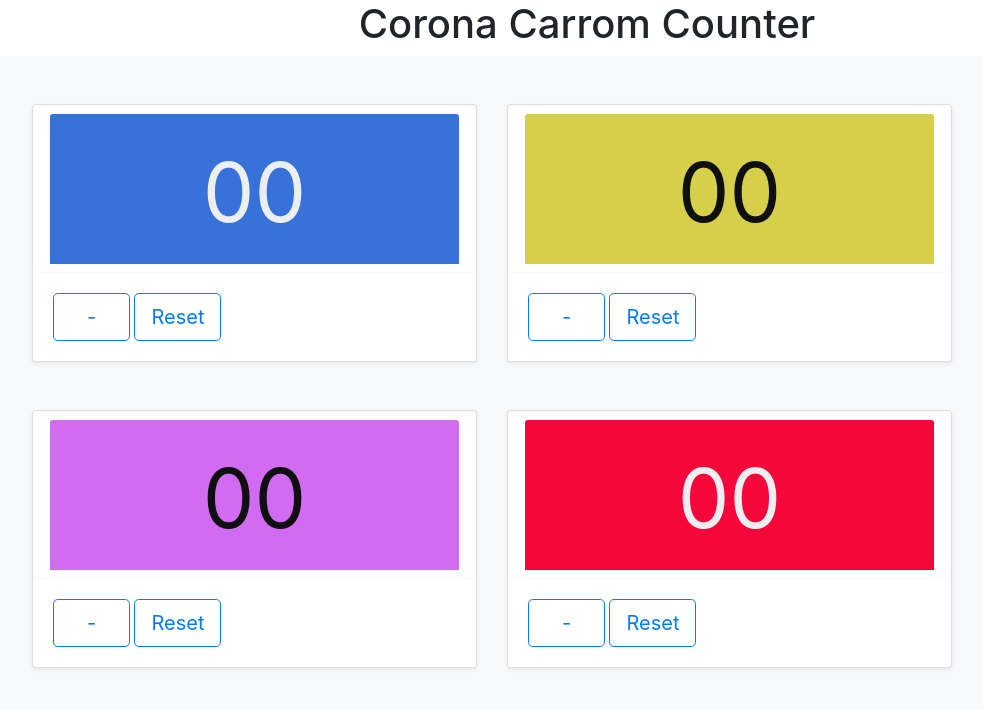
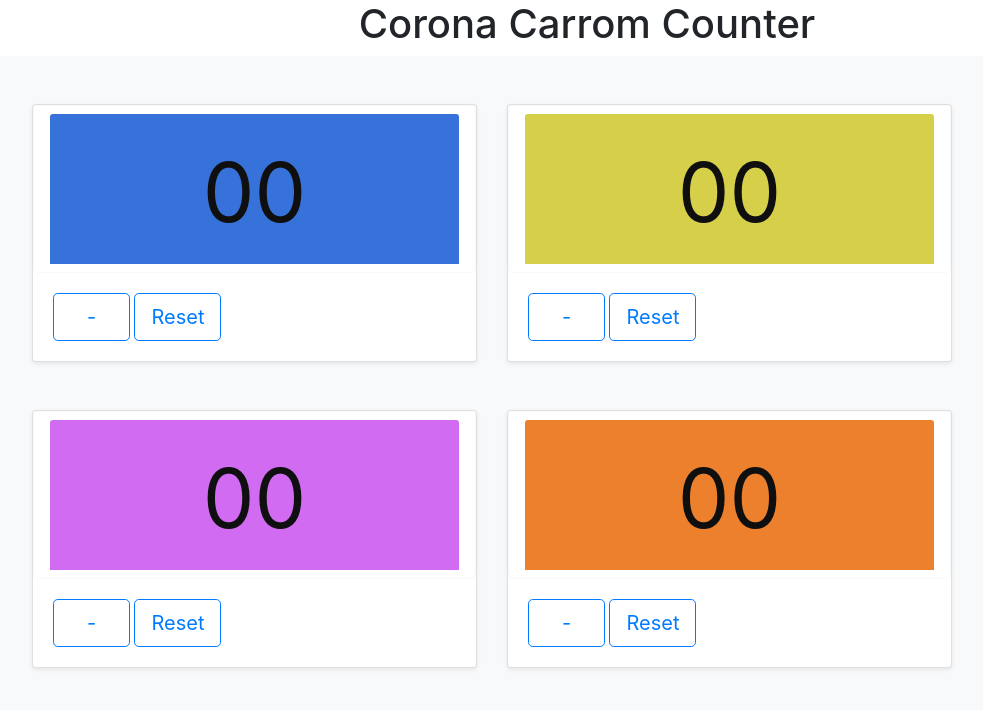
Before and after one commit to amar-sanakal/amar-sanakal.github.io, a Jekyll site: the page built from counter.md, in a window 1280 px wide. Shown: the top 710 px of the page, without its empty margins (53-1036 px from the left). Built offline with Jekyll 4.4.1, drawn with Linux system fonts in a browser that asks for light colours.

Commit message:
fix colours of the buttons

```diff
--- a/counter.md
+++ b/counter.md
@@ -74,7 +74,7 @@ permalink: /tools/corona-carrom-counter/
 					<div class="col-md-5">
 						<div class="card mb-5 shadow-sm">
 							<button type="button" class="btn btn-lg btn-outline-light" onclick="increment('missCount1')">
-								<svg class="bd-placeholder-img card-img-top" width="100%" height="100%" xmlns="http://www.w3.org/2000/svg" preserveAspectRatio="xMidYMid slice" focusable="true" role="img" aria-label="Placeholder: 00"><rect width="100%" height="100%" fill="#3672d9"/><text id="missCount1" x="50%" y="50%" fill="#eceeef" dy=".4em"></text></svg>
+								<svg class="bd-placeholder-img card-img-top" width="100%" height="100%" xmlns="http://www.w3.org/2000/svg" preserveAspectRatio="xMidYMid slice" focusable="true" role="img" aria-label="Placeholder: 00"><rect width="100%" height="100%" fill="#3672d9"/><text id="missCount1" x="50%" y="50%" fill="#0f0f0f" dy=".4em"></text></svg>
 							</button>
 							<div class="card-body">
 								<div class="btn-grp align-items-center">
@@ -115,7 +115,7 @@ permalink: /tools/corona-carrom-counter/
 					<div class="col-md-5">
 						<div class="card mb-4 shadow-sm">
 							<button type="button" class="btn btn-lg btn-outline-light" onclick="increment('missCount4')">
-								<svg class="bd-placeholder-img card-img-top" width="100%" height="100%" xmlns="http://www.w3.org/2000/svg" preserveAspectRatio="xMidYMid slice" focusable="false" role="img" aria-label="Placeholder: 00"><rect width="100%" height="100%" fill="#f5073b"/><text id="missCount4" x="50%" y="50%" fill="#eceeef" dy=".4em"></text></svg>
+								<svg class="bd-placeholder-img card-img-top" width="100%" height="100%" xmlns="http://www.w3.org/2000/svg" preserveAspectRatio="xMidYMid slice" focusable="false" role="img" aria-label="Placeholder: 00"><rect width="100%" height="100%" fill="#ed802d"/><text id="missCount4" x="50%" y="50%" fill="#0f0f0f" dy=".4em"></text></svg>
 							</button>
 							<div class="card-body">
 								<div class="btn-grp">
```
